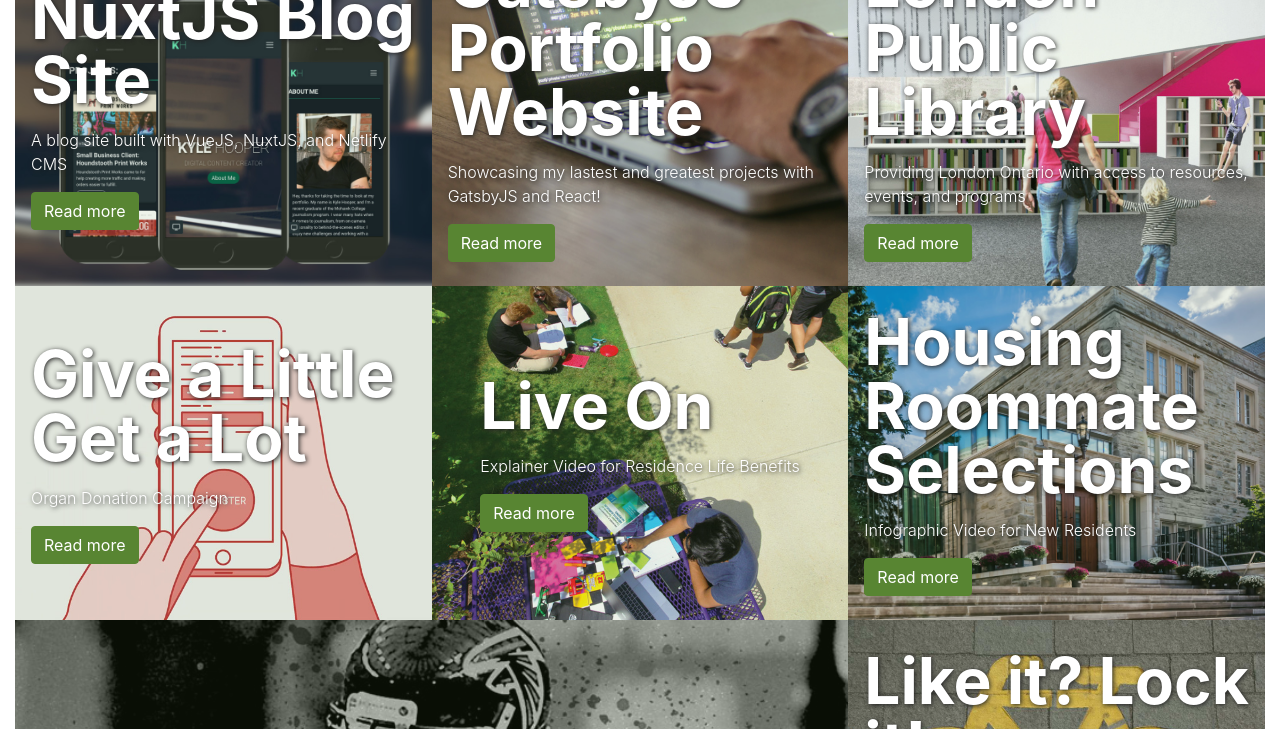
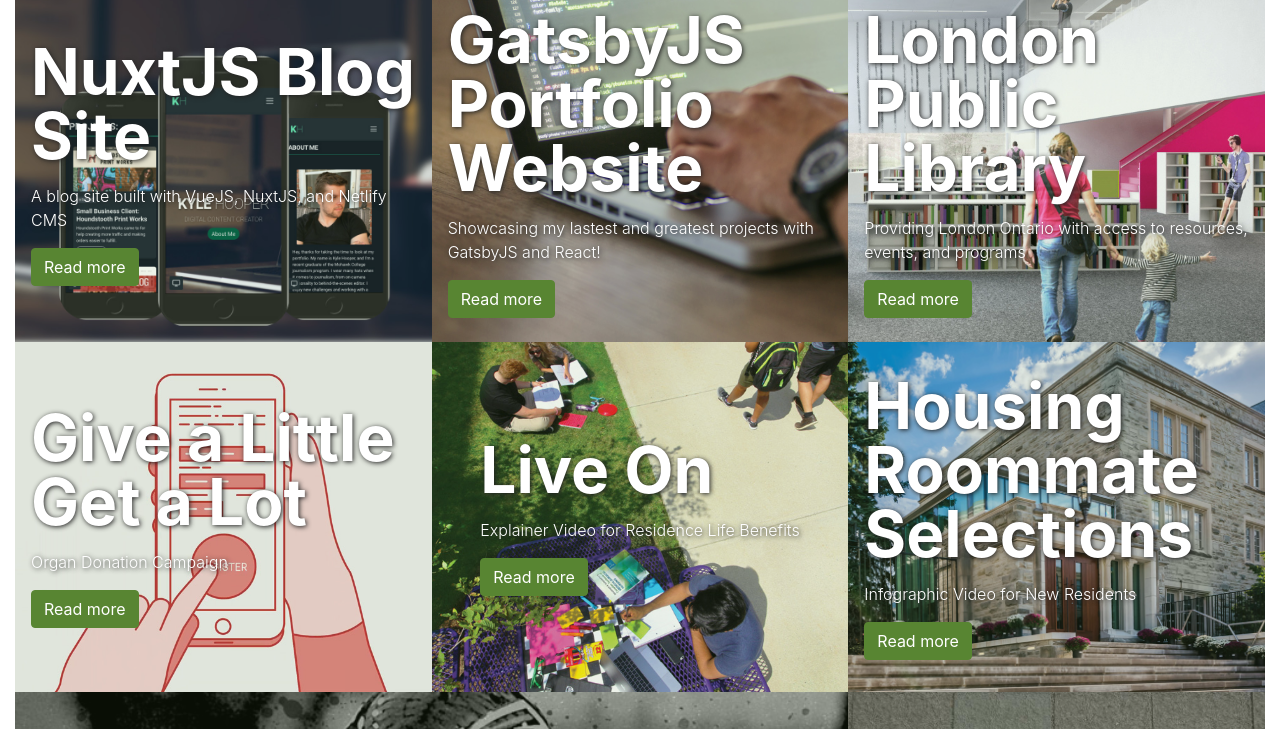
Before and after one commit to jarenmcdonald1/devPortfolio, a Gatsby site: page / in a window 1280 px wide. Shown: the part 1872-2601 px from the top of the page. Built offline with nearby package versions, Linux system fonts and the light colour scheme; Gatsby itself is replaced by a stand-in of ours.

Commit message:
updated image sizes

```diff
--- a/src/pages/index.js
+++ b/src/pages/index.js
@@ -339,7 +339,7 @@
           thumbimg {
             childImageSharp {
               gatsbyImageData (
-                width: 865
+                width: 1200
                 placeholder: BLURRED
                 formats: [AUTO, WEBP]
               )
--- a/src/style.css
+++ b/src/style.css
@@ -222,6 +222,10 @@
         font-size: 3.125em;
         line-height: 1;
     }
+
+    .work-img {
+        height: 350px;
+    }
 }
 
 
```
Also changed, not shown: 1 other file.
